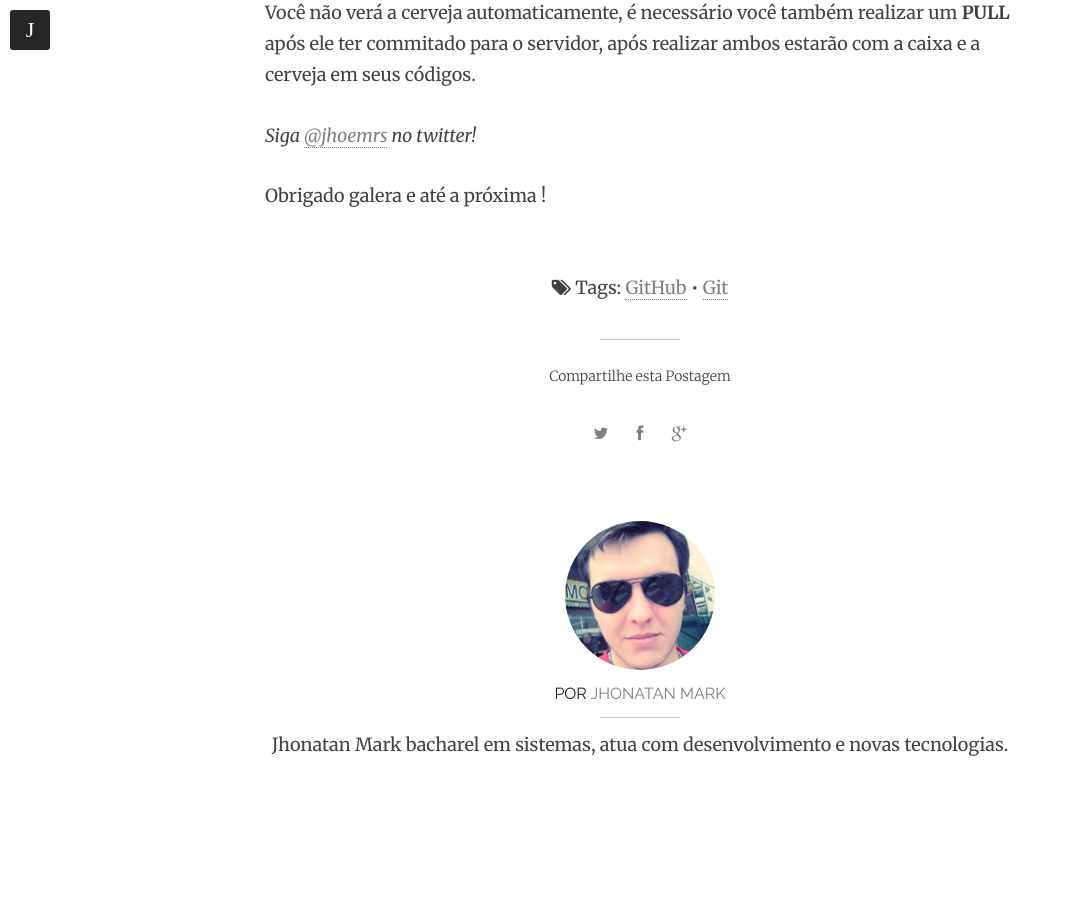
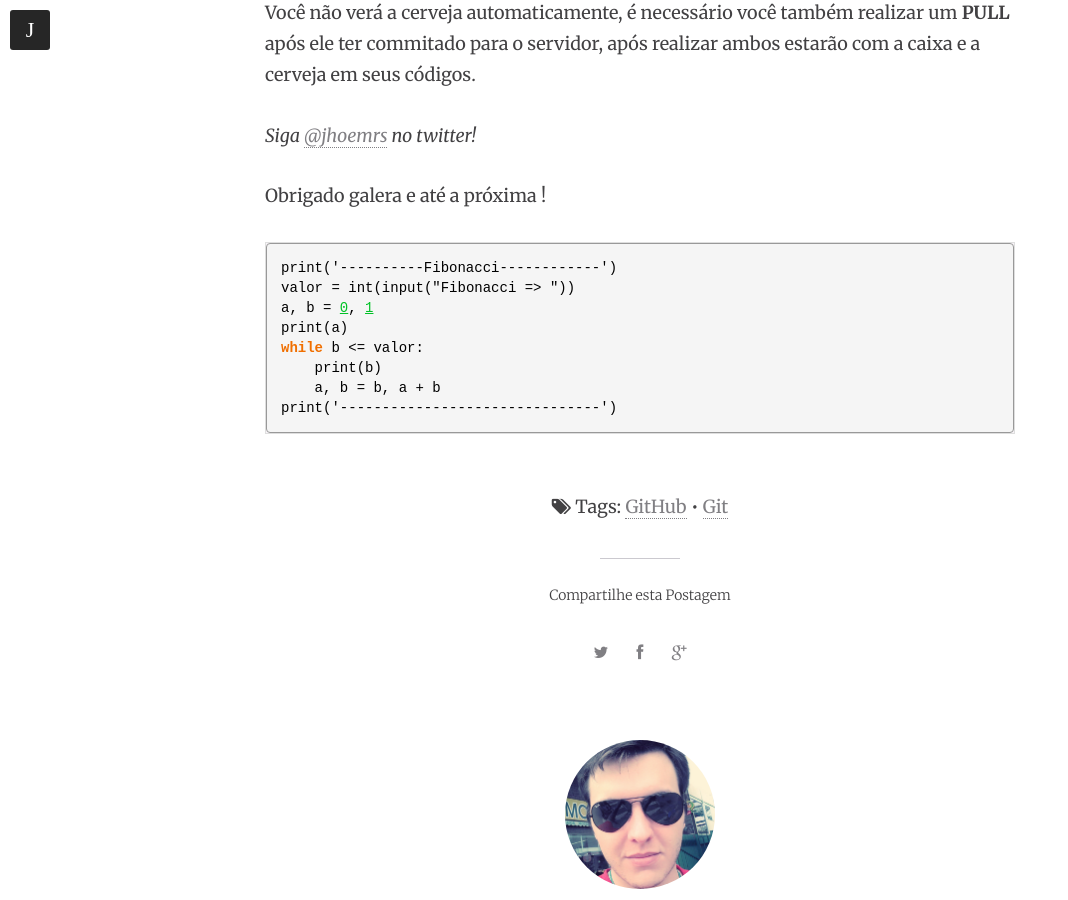
Before and after one commit to jhoemrs/old_theme, a Jekyll site: the page built from _posts/2016-02-02-aprimorandogit.md, in a window 1280 px wide and 900 px high, scrolled down 6712 px. Shown: the whole window, without its empty margins (0-1068 px from the left). Built offline with Jekyll 4.4.1, drawn with Linux system fonts in a browser that asks for light colours; nearby versions of some CDN libraries; comment, search, counter and statistics services are not loaded; some of the changed text lies outside the part shown.

```diff
--- a/_posts/2016-02-02-aprimorandogit.md
+++ b/_posts/2016-02-02-aprimorandogit.md
@@ -149,3 +149,14 @@
 *Siga [@jhoemrs](http://www.twitter.com/jhoemrs) no twitter!*
 
 Obrigado galera e até a próxima !
+
+{% highlight python %}
+print('----------Fibonacci------------')
+valor = int(input("Fibonacci => "))
+a, b = 0, 1
+print(a)
+while b <= valor:
+    print(b)
+    a, b = b, a + b
+print('-------------------------------')
+{% endhighlight %}
```
Also changed, not shown: other parts of _posts/2016-02-02-aprimorandogit.md (+1 -1 lines).
